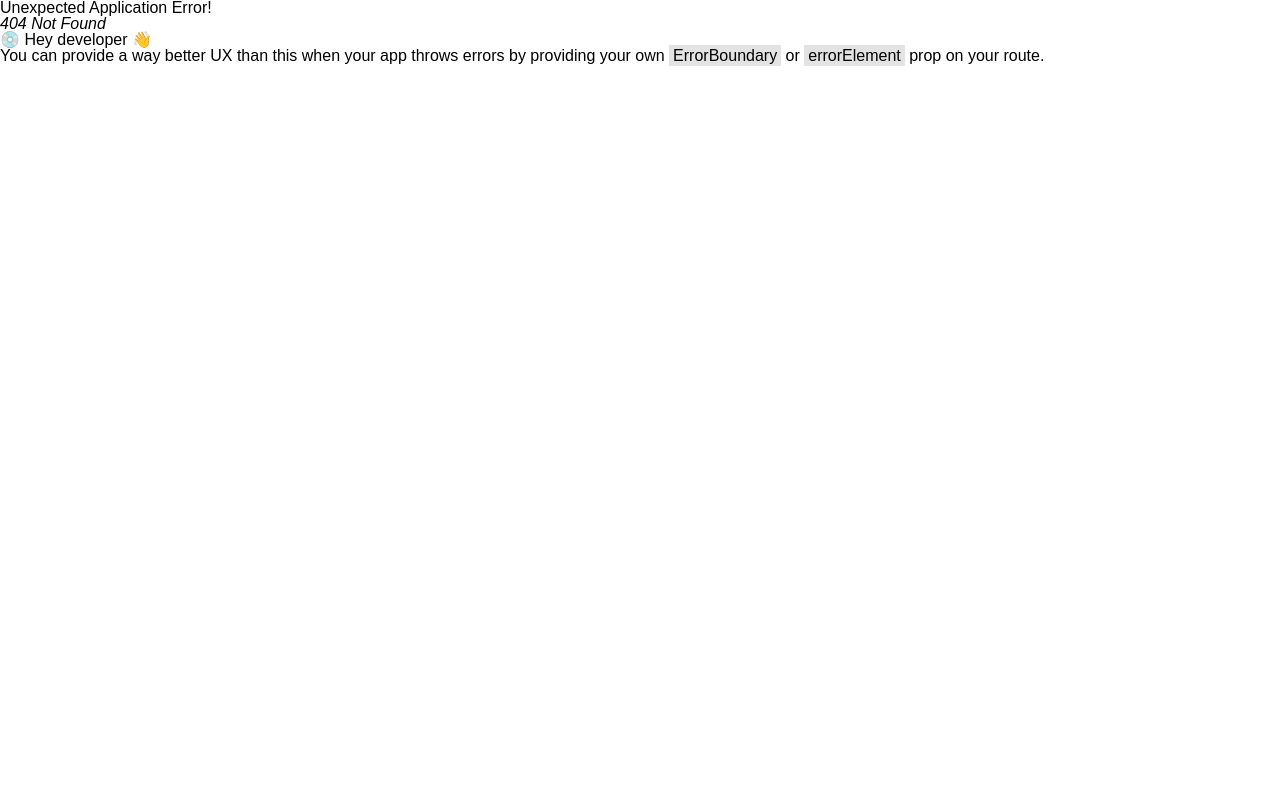
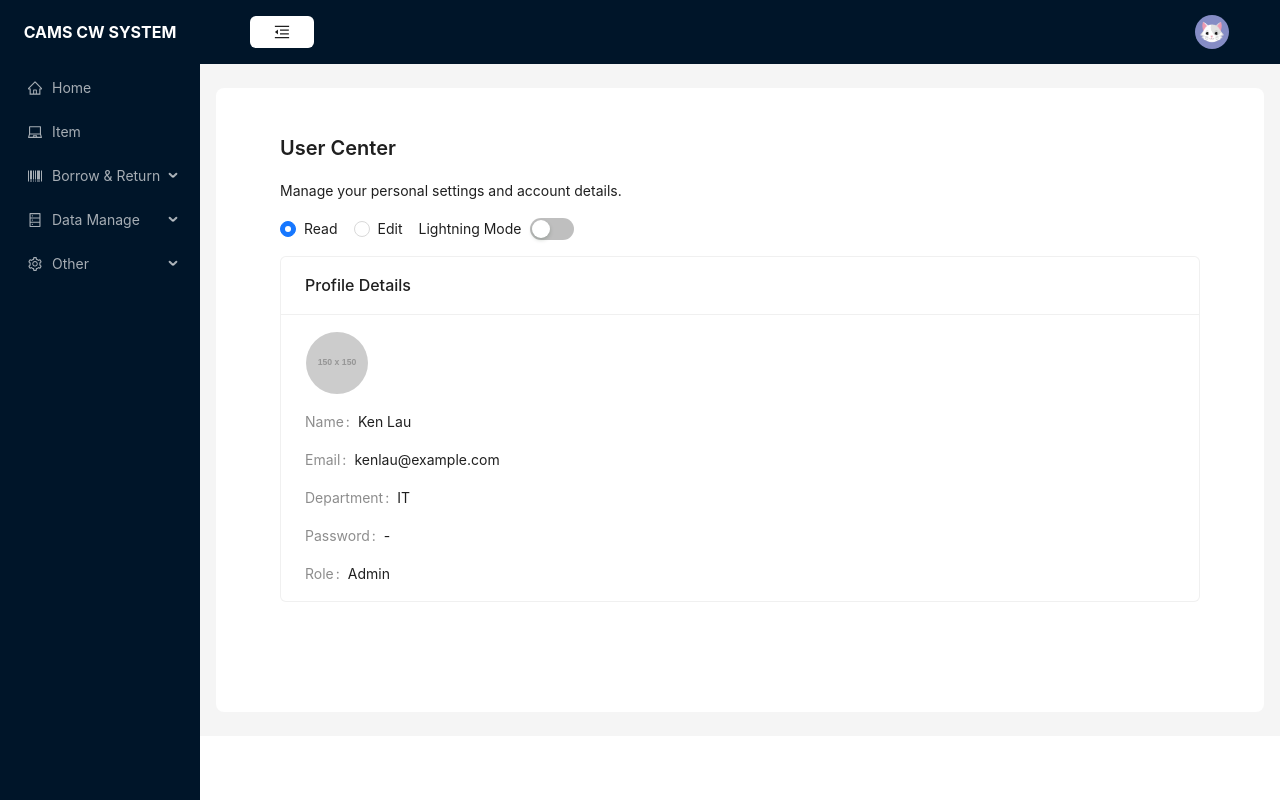
Before and after one commit to DantehCheung/cams-frontend, a React (Vite) app in the folder cams-react-web/: page /userInfo in a window 1280 px wide. Before the commit this address had no page. Built offline with nearby package versions, Linux system fonts and the light colour scheme.

Commit message:
user center init

```diff
--- a/cams-react-web/index.html
+++ b/cams-react-web/index.html
@@ -5,7 +5,7 @@
   <meta charset="UTF-8" />
   <link rel="icon" type="image/svg+xml" href="/vite.svg" />
   <meta name="viewport" content="width=device-width, initial-scale=1.0" />
-  <title>Vite + React + TS</title>
+  <title>Campus Asset Management System</title>
 </head>
 
 <body>
--- a/cams-react-web/src/components/comonHeader/index.jsx
+++ b/cams-react-web/src/components/comonHeader/index.jsx
@@ -2,43 +2,33 @@ import React from "react";
 
 import { Button, Layout, Avatar, Dropdown } from "antd";
 import { MenuFoldOutlined } from "@ant-design/icons";
-
+import { useNavigate } from "react-router-dom";
 import catImg from "../../assets/images/cat.png";
 import "./index.css";
 import { collapseMenu } from "../../store/modules/tabStore";
 import { useDispatch } from "react-redux";
-
 const { Header } = Layout;
 //if want to keep relationship with event or state, const put inside function
 
+
+
 const CommonHeader = ({ collapsed }) => {
-  const logout = () => {};
+
   // define dispatch
   const dispatch = useDispatch();
+  const navigate = useNavigate();
+
 
   const items = [
-    {
-      key: "1",
-      label: (
-        <a target="_blank" rel="noopener noreferrer" href="#">
-          User Center
-        </a>
-      ),
-    },
-    {
-      key: "2",
-      label: (
-        <a
-          onClick={() => logout}
-          target="_blank"
-          rel="noopener noreferrer"
-          href="#"
-        >
-          Logout
-        </a>
-      ),
-    },
+    { key: "userInfo", label: "User Center" },
+    { key: "login", label: "Logout" },
   ];
+
+  const handleMenuClick = ({ key }) => {
+
+      navigate(`/${key}`);
+
+  };
 
   const setCollapsed = () => {
     console.log(collapsed);
@@ -57,7 +47,7 @@ const CommonHeader = ({ collapsed }) => {
         }}
         onClick={() => setCollapsed()}
       />
-      <Dropdown menu={{ items }}>
+      <Dropdown menu={{ items, onClick: handleMenuClick }}>
         <Avatar size={36} src={<img src={catImg} />} />
       </Dropdown>
     </Header>
--- a/cams-react-web/src/pages/login/index.jsx
+++ b/cams-react-web/src/pages/login/index.jsx
@@ -57,7 +57,7 @@ const Page = () => {
 <LoginFormPage
   logo={ReactLogo}
   backgroundVideoUrl="https://gw.alipayobjects.com/v/huamei_gcee1x/afts/video/jXRBRK_VAwoAAAAAAAAAAAAAK4eUAQBr"
-  title="CASM"
+  title="CAMS"
   containerStyle={{
     backgroundColor: 'rgba(0, 0, 0,0.65)',
     backdropFilter: 'blur(4px)',
@@ -78,20 +78,21 @@ const Page = () => {
       backgroundColor: 'rgba(255,255,255,0.25)',
       backdropFilter: 'blur(4px)',
     },
-    title: 'Event Title (Image Configurable)',
-    subTitle: 'Event description and details',
+    title: 'Campus Asset Management System',
     action: (
-      <Button
-        size="large"
-        style={{
-          borderRadius: 20,
-          background: token.colorBgElevated,
-          color: token.colorPrimary,
-          width: 120,
-        }}
-      >
-        Learn More
-      </Button>
+      <div
+      style={{
+        display: 'flex',
+        justifyContent: 'center',
+        alignItems: 'center',
+        flexDirection: 'column',
+        marginTop: 20,
+      }}
+    >
+      <span style={{ fontSize: 12, color: token.colorTextSecondary }}>
+        © 2025 IVE CW. All rights reserved.
+      </span>
+    </div>
     ),
   }}
   actions={
--- a/cams-react-web/src/pages/other/downloadVer.jsx
+++ b/cams-react-web/src/pages/other/downloadVer.jsx
@@ -7,7 +7,7 @@ const downloadVer = () => {
   return (
     <div>
       <form action="">
-      <Title level={2}>Download App Version</Title>
+      <Title level={2}>Download Electron App</Title>
       <p>
           <label>Distribution Package: </label>
           <Select
--- a/cams-react-web/src/pages/user/UserInfo.jsx
+++ b/cams-react-web/src/pages/user/UserInfo.jsx
@@ -0,0 +1,133 @@
+import React, { useState } from 'react';
+import { PageContainer, ProCard, ProField } from '@ant-design/pro-components';
+import { Avatar, Descriptions, Space, Radio, Switch, Button, Upload, message } from 'antd';
+import { UploadOutlined } from '@ant-design/icons';
+
+const UserInfo = () => {
+  const [mode, setMode] = useState('read'); // 'read' or 'edit'
+  const [plain, setPlain] = useState(false);
+
+  // Example user state.
+  const [user, setUser] = useState({
+    name: 'Ken Lau',
+    email: 'kenlau@example.com',
+    department: 'IT',
+    role: 'Admin',
+    photo: 'https://via.placeholder.com/150',
+  });
+
+  // Update user field value.
+  const handleFieldChange = (field, value) => {
+    setUser({ ...user, [field]: value });
+  };
+
+  // Custom upload function: read file as base64 and update photo.
+  const customUpload = async ({ file, onSuccess, onError }) => {
+    const reader = new FileReader();
+    reader.readAsDataURL(file);
+    reader.onload = () => {
+      handleFieldChange('photo', reader.result);
+      onSuccess("ok");
+      message.success(`${file.name} uploaded successfully.`);
+    };
+    reader.onerror = (error) => {
+      onError(error);
+      message.error(`${file.name} upload failed.`);
+    };
+  };
+
+  return (
+    <PageContainer
+      title="User Center"
+      content="Manage your personal settings and account details."
+    >
+      <Space style={{ marginBottom: 16 }}>
+        <Radio.Group onChange={(e) => setMode(e.target.value)} value={mode}>
+          <Radio value="read">Read</Radio>
+          <Radio value="edit">Edit</Radio>
+        </Radio.Group>
+        Lightning Mode
+        <Switch checked={plain} onChange={(checked) => setPlain(checked)} />
+      </Space>
+
+      <ProCard title="Profile Details" bordered headerBordered style={{ marginBottom: 16 }}>
+        {/* Avatar Section */}
+        {mode === 'edit' ? (
+          <Space direction="vertical">
+            <Avatar size={64} src={user.photo || undefined}>
+              {user.name.charAt(0)}
+            </Avatar>
+            <Upload customRequest={customUpload} showUploadList={false}>
+              <Button icon={<UploadOutlined />}>Change Avatar</Button>
+            </Upload>
+          </Space>
+        ) : (
+          <Avatar size={64} style={{ marginBottom: 16 }} src={user.photo || undefined}>
+            {user.name.charAt(0)}
+          </Avatar>
+        )}
+
+        <Descriptions column={1}>
+          <Descriptions.Item label="Name">
+            <ProField
+              text={user.name}
+              mode={mode}
+              fieldProps={{
+                onChange: (e) => handleFieldChange('name', e.target.value),
+                value: user.name,
+              }}
+              valueType="text"
+              plain={plain}
+            />
+          </Descriptions.Item>
+          <Descriptions.Item label="Email">
+            <ProField
+              text={user.email}
+              mode={mode}
+              fieldProps={{
+                onChange: (e) => handleFieldChange('email', e.target.value),
+                value: user.email,
+              }}
+              valueType="text"
+              plain={plain}
+            />
+          </Descriptions.Item>
+          <Descriptions.Item label="Department">
+            <ProField
+              text={user.department}
+              mode={mode}
+              fieldProps={{
+                onChange: (e) => handleFieldChange('department', e.target.value),
+                value: user.department,
+              }}
+              valueType="text"
+              plain={plain}
+            />
+          </Descriptions.Item>
+          <Descriptions.Item label="Password">
+            <ProField
+              text={user.password}
+              mode={mode}
+              fieldProps={{
+                onChange: (e) => handleFieldChange('password', e.target.value),
+                value: user.password,
+              }}
+              valueType="password"
+              plain={plain}
+            />
+          </Descriptions.Item>
+          <Descriptions.Item label="Role">
+            Admin
+          </Descriptions.Item>
+        </Descriptions>
+        {mode === 'edit' && (
+          <Button style={{ marginTop: 16 }} type="primary" onClick={() => console.log('Save user:', user)}>
+            Save Changes
+          </Button>
+        )}
+      </ProCard>
+    </PageContainer>
+  );
+};
+
+export default UserInfo;
--- a/cams-react-web/src/route/index.jsx
+++ b/cams-react-web/src/route/index.jsx
@@ -13,6 +13,7 @@ import Borrow from "../pages/br/borrow";
 import Return from "../pages/br/return";
 import React, { Component } from "react";
 import Login from "../pages/login";
+import UserInfo from "../pages/user/UserInfo.jsx";
 
 const routes = [
   {
@@ -82,6 +83,9 @@ const routes = [
             Component: downloadVer,
           }
         ],
+      },{
+        path:"userInfo",
+        Component: UserInfo,
       }
     ],
   },
```
